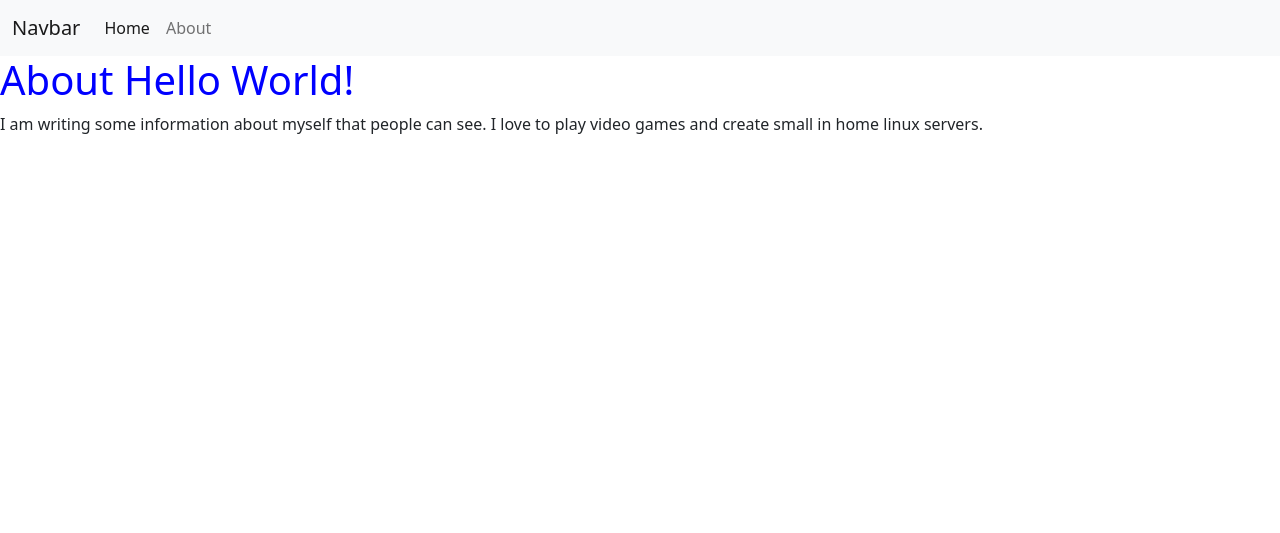
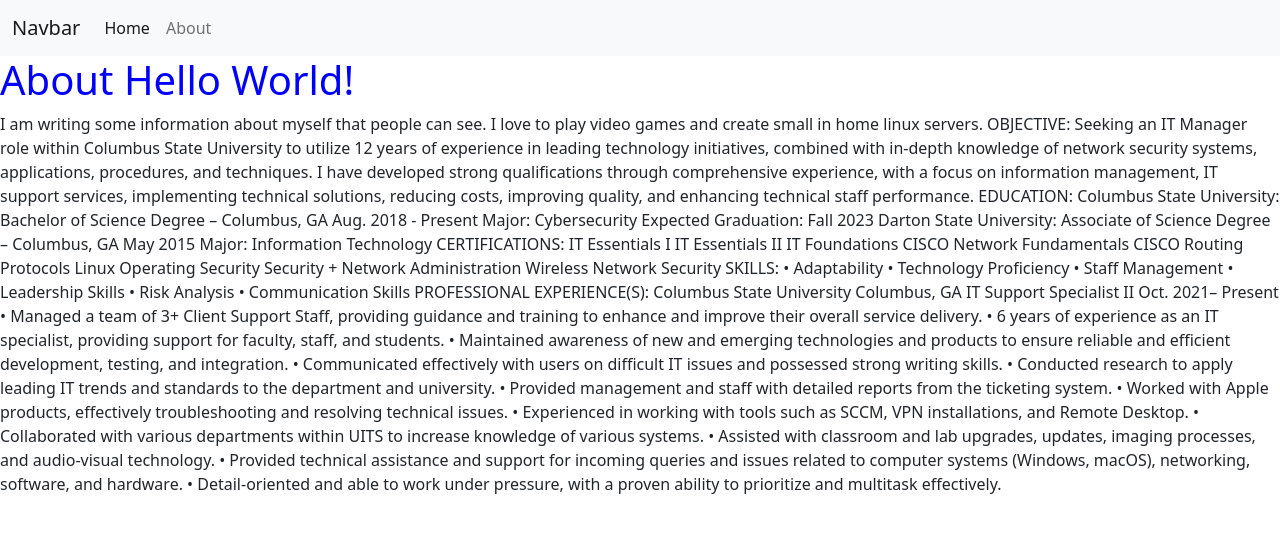
Before and after one commit to fireman229/Flask_lab, a Flask app: page /about in a window 1280 px wide. Shown: the top 533 px of the page. Run offline with Flask 3, Linux system fonts and the light colour scheme.

Commit message:
added my resume

```diff
--- a/templates/about.html
+++ b/templates/about.html
@@ -11,7 +11,54 @@
     {% extends "template.html" %}
     {% block content %}
     <h1>About {{ aboutName }}</h1>
-        <p>I am writing some information about myself that people can see. I love to play video games and create small in home linux servers. </p>
+        <p>I am writing some information about myself that people can see. I love to play video games and create small in home linux servers.
+
+          OBJECTIVE:
+          Seeking an IT Manager role within Columbus State University to utilize 12 years of experience in leading technology initiatives, combined with in-depth knowledge of network security systems, applications, procedures, and techniques. I have developed strong qualifications through comprehensive experience, with a focus on information management, IT support services, implementing technical solutions, reducing costs, improving quality, and enhancing technical staff performance.
+
+          EDUCATION:
+          Columbus State University: Bachelor of Science Degree – Columbus, GA                                              Aug. 2018 - Present
+          Major: Cybersecurity          Expected Graduation: Fall 2023
+
+          Darton State University: Associate of Science Degree – Columbus, GA                                                               May 2015
+          Major: Information Technology
+
+          CERTIFICATIONS:
+          IT Essentials I
+          IT Essentials II
+          IT Foundations 	CISCO Network Fundamentals
+          CISCO Routing Protocols
+          Linux Operating Security 	Security +
+          Network Administration
+          Wireless Network Security
+
+
+          SKILLS:
+          •	Adaptability
+          •	Technology Proficiency 	•	Staff Management
+          •	Leadership Skills	•	Risk Analysis
+          •	Communication Skills
+          PROFESSIONAL EXPERIENCE(S):
+          Columbus State University Columbus, GA 	IT Support Specialist II 	Oct. 2021– Present
+
+          •	Managed a team of 3+ Client Support Staff, providing guidance and training to enhance and improve their overall service delivery.
+          •	6 years of experience as an IT specialist, providing support for faculty, staff, and students.
+          •	Maintained awareness of new and emerging technologies and products to ensure reliable and efficient development, testing, and integration.
+          •	Communicated effectively with users on difficult IT issues and possessed strong writing skills.
+          •	Conducted research to apply leading IT trends and standards to the department and university.
+          •	Provided management and staff with detailed reports from the ticketing system.
+          •	Worked with Apple products, effectively troubleshooting and resolving technical issues.
+          •	Experienced in working with tools such as SCCM, VPN installations, and Remote Desktop.
+          •	Collaborated with various departments within UITS to increase knowledge of various systems.
+          •	Assisted with classroom and lab upgrades, updates, imaging processes, and audio-visual technology.
+          •	Provided technical assistance and support for incoming queries and issues related to computer systems (Windows, macOS), networking, software, and hardware.
+          •	Detail-oriented and able to work under pressure, with a proven ability to prioritize and multitask effectively.
+
+
+
+
+
+        </p>
     {% endblock %}
     <script src="https://cdn.jsdelivr.net/npm/bootstrap@5.1.0/dist/js/bootstrap.bundle.min.js" integrity="sha384-U1DAWAznBHeqEIlVSCgzq+c9gqGAJn5c/t99JyeKa9xxaYpSvHU5awsuZVVFIhvj" crossorigin="anonymous"></script>
   </body>
```
